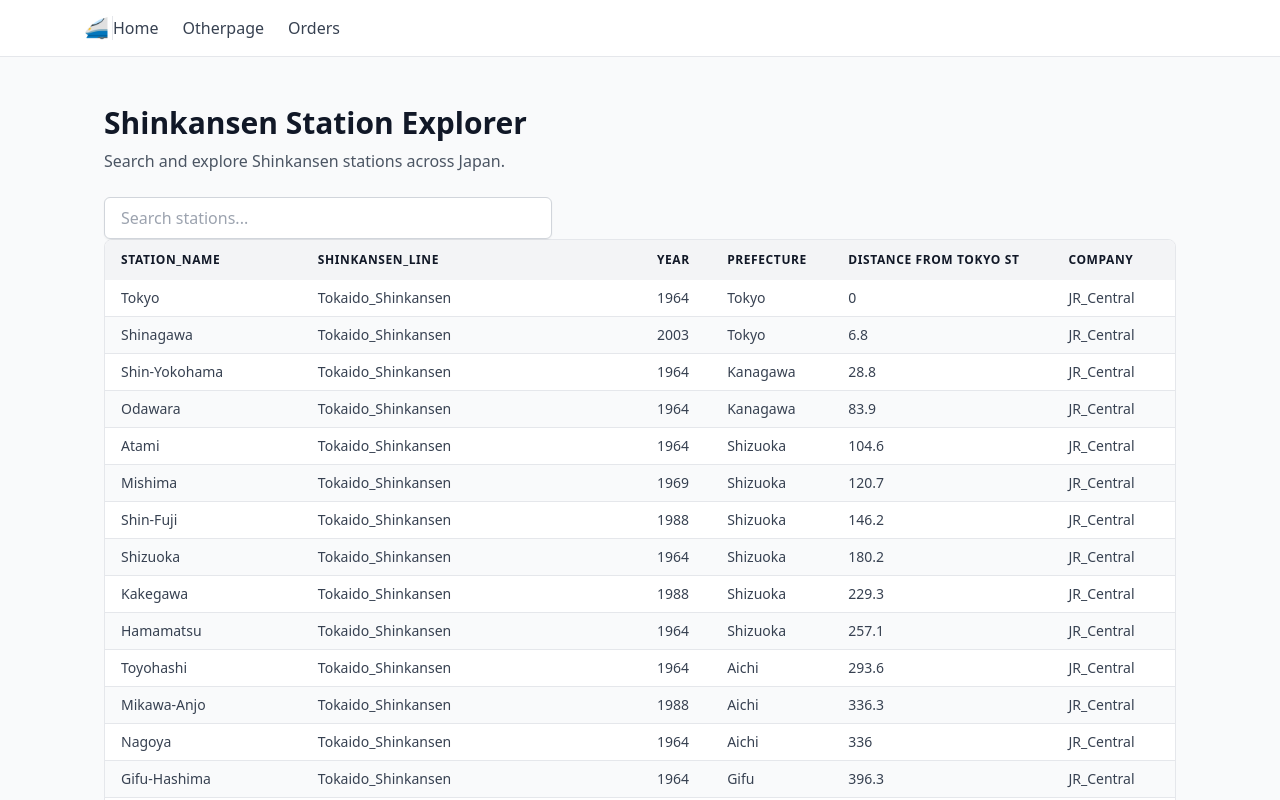
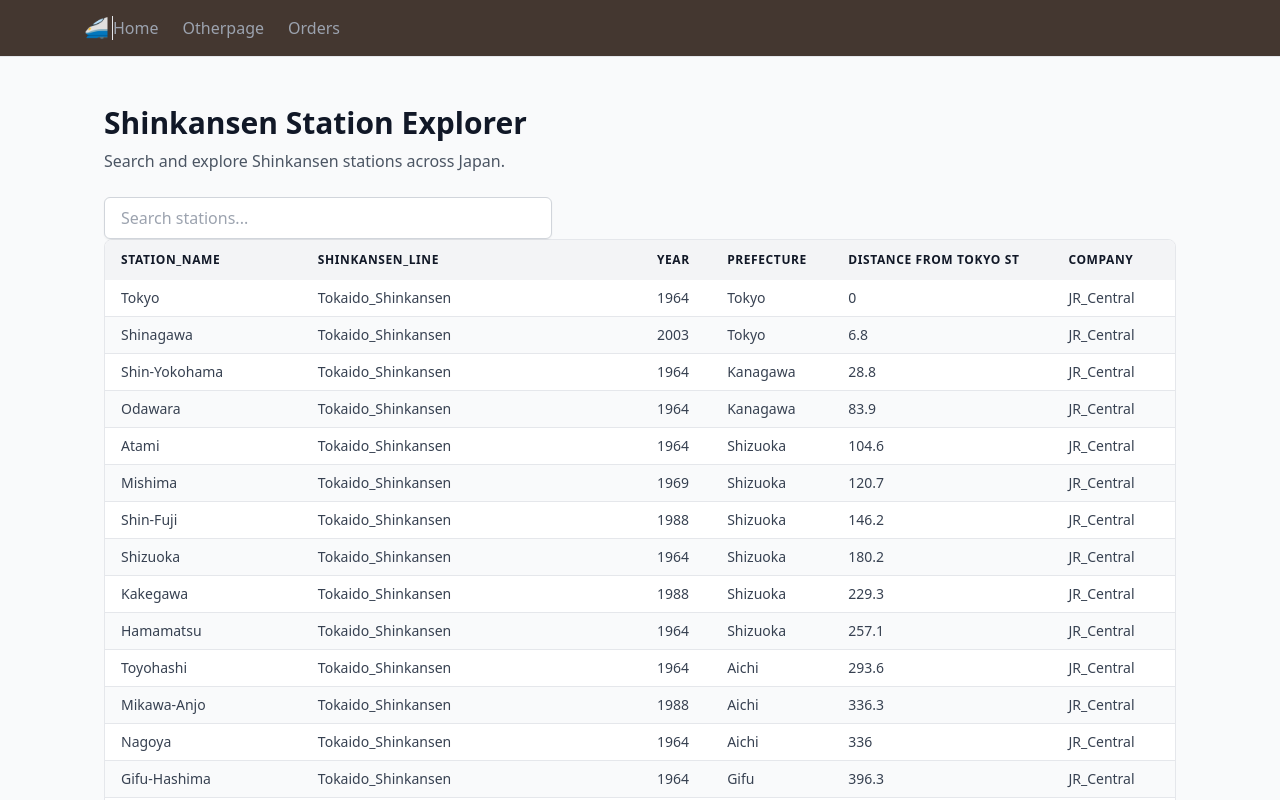
Before and after one commit to Blacksanta10/train-app-jp, a Next.js app: page / in a window 1280 px wide. Shown: the top 800 px of the page. Built offline with nearby package versions, Linux system fonts and the light colour scheme.

Commit message:
Made a new color variable for the navigation bar's background color

```diff
--- a/app/globals.css
+++ b/app/globals.css
@@ -5,15 +5,18 @@
 /* ───────────────────────────────────────────── */
 /* Base semantic tokens */
 /* ───────────────────────────────────────────── */
+
+/* LIGHT MODE colors, if I use any of these constantly initialize them in tailwind.config.js */
 :root {
   /* Backgrounds */
-  --color-bg: #ee1313;
+  --color-bg: #b5aa9d;
+  --color-nav-bg:#443730;
   --color-bg-muted: #f5f5f5;
   --color-bg-inverted: #0a0a0a;
 
   /* Text */
   --color-text: #171717;
-  --color-text-muted: #525252;
+  --color-text-muted: #27963f;
   --color-text-inverted: #ededed;
 
   /* Borders & outlines */
@@ -42,9 +45,12 @@
   --font-mono: var(--font-geist-mono);
 }
 
+
+
+/* DARK MODE colors
 @media (prefers-color-scheme: dark) {
   :root {
-    --color-bg: #0a0a0a;
+    --color-bg: #8b0e0e;
     --color-bg-muted: #171717;
 
     --color-text: #ededed;
@@ -52,4 +58,4 @@
 
     --color-border: #262626;
   }
-}
+} */
--- a/components/navbar.tsx
+++ b/components/navbar.tsx
@@ -9,7 +9,7 @@ import Link from "next/link";
 
 export function Navbar({ children }: { children: React.ReactNode }) {
   return (
-    <nav className="border-b bg-white">
+    <nav className="border-b bg-nav-bg">
       <div className="mx-auto max-w-6xl px-4 py-3 flex items-center">
         {children}
       </div>
@@ -35,7 +35,7 @@ export function NavbarItem({
   return (
     <Link
       href={href}
-      className="text-gray-700 hover:text-black font-medium"
+      className="text-gray-400 hover:text-neutral-900 font-medium"
     >
       {children}
     </Link>
--- a/tailwind.config.js
+++ b/tailwind.config.js
@@ -14,6 +14,7 @@ module.exports = {
        */
       colors: {
         background: "var(--color-bg)",
+        "nav-bg": "var(--color-nav-bg)",
         foreground: "var(--color-text)",
         muted: "var(--color-text-muted)",
         border: "var(--color-border)",
```
